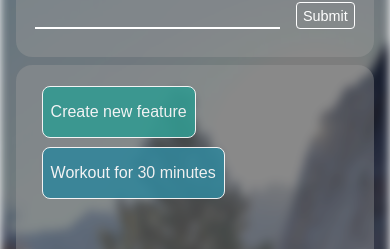
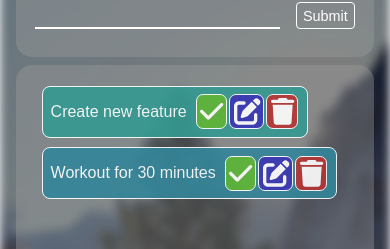
Before and after one commit to aleksandr-efimenko/inspirational-homepage, a React (Create React App) app: page / in a window 390 px wide. Shown: the part 149-398 px from the top of the page. Built offline with nearby package versions, Linux system fonts and the light colour scheme; no server answers; the database is empty.

Commit message:
add visible buttons for small screens

```diff
--- a/src/App.tsx
+++ b/src/App.tsx
@@ -1,5 +1,5 @@
 import './App.css';
-import { faChevronLeft, faChevronRight, faCircleNotch } from '@fortawesome/free-solid-svg-icons';
+import { faCheck, faChevronLeft, faChevronRight, faCircleNotch, faPenToSquare, faTrash } from '@fortawesome/free-solid-svg-icons';
 import { library } from '@fortawesome/fontawesome-svg-core';
 import { FontAwesomeIcon } from '@fortawesome/react-fontawesome';
 import { useAppDispatch, useAppSelector } from './app/hooks';
@@ -15,7 +15,7 @@ import AuthWidget from './components/Authentication/AuthWidget';
 import React from 'react';
 import ModalWindow from './components/ModalWindow/ModalWindow';
 
-library.add(faChevronLeft, faChevronRight, faCircleNotch);
+library.add(faChevronLeft, faChevronRight, faCircleNotch, faCheck, faPenToSquare, faTrash);
 
 function App() {
   const dispatch = useAppDispatch();
--- a/src/components/Tasks/Task.tsx
+++ b/src/components/Tasks/Task.tsx
@@ -3,6 +3,7 @@ import { Task, removeTaskAsync, removeTaskLocal, setTaskDoneAsync, setTaskDoneLo
 import { useAppDispatch } from '../../app/hooks'
 import { useAuthState } from 'react-firebase-hooks/auth';
 import { auth } from '../../app/firebase';
+import { FontAwesomeIcon } from '@fortawesome/react-fontawesome';
 
 export default function TaskComponent({ done, text, bgColor, id }: Task) {
   const [user] = useAuthState(auth);
@@ -33,14 +34,26 @@ export default function TaskComponent({ done, text, bgColor, id }: Task) {
   return (
     <li className={done ? 'finished-task' : ''}>
       <div className='task' style={{ backgroundColor: bgColor }}>
+        <p>{text}</p>
         <div className='task-action-container'>
           <button onClick={() => handleDoneTask(id)} className='done'>Done</button>
           <button onClick={() => handleEditTask(id)} className='edit'>Edit</button>
         </div>
         <div className='task-action-container-remove'>
-        <button onClick={() => handleDeleteTask(id)} className='remove'>Remove</button>
-          </div>
-        <p>{text}</p>
+          <button onClick={() => handleDeleteTask(id)} className='remove'>Remove</button>
+        </div>
+
+        <div className='task-action-container-small'>
+          <button onClick={() => handleDoneTask(id)} className='done'>
+            <FontAwesomeIcon className='check' size='2x' icon={['fas', 'check']} />
+          </button>
+          <button onClick={() => handleEditTask(id)} className='edit'>
+            <FontAwesomeIcon className='pen-to-square' size='2x' icon={['fas', 'pen-to-square']} />
+          </button>
+          <button onClick={() => handleDeleteTask(id)} className='remove'>
+            <FontAwesomeIcon className='trash' size='2x' icon={['fas', 'trash']} />
+          </button>
+        </div>
       </div>
     </li>
   )
--- a/src/components/Tasks/Tasks.css
+++ b/src/components/Tasks/Tasks.css
@@ -79,7 +79,7 @@ h1 {
 }
 
 .finished-task {
-    opacity: 0.2;
+    opacity: 0.3;
     transition: opacity 0.5s;
     transform: rotate(2deg);
     transition: transform 0.5s;
@@ -108,7 +108,8 @@ h1 {
 }
 
 .task-action-container button,
-.task-action-container-remove button {
+.task-action-container-remove button,
+.task-action-container-small button  {
     color: white;
     border: 1px solid white;
     border-radius: 7px;
@@ -117,8 +118,7 @@ h1 {
 }
 
 .remove {
-    background-color: hsl(0, 55%, 46%);
-    opacity: 0.7;
+    background-color: hsla(0, 55%, 46%, 0.7);
 }
 
 .done {
@@ -127,7 +127,10 @@ h1 {
 
 .edit {
     background-color: hsla(241, 55%, 46%, 0.7);
+}
 
+.task-action-container-small {
+    display: none;
 }
 
 @media only screen and (max-width: 600px) {
@@ -142,6 +145,32 @@ h1 {
     .task {
         margin: .3rem .4rem;
         padding: 0 .5rem;
+        display: flex;
+    }
+
+    .task-action-container-small {
+        display: block;
+        margin: auto 0 auto 0.5rem;
+    }
+
+    .task-action-container-small button{
+        padding: 0.2rem;
+    }
+
+    .remove {
+        background-color: hsl(0, 55%, 46%);
+    }
+
+    .done {
+        background-color: hsl(103, 55%, 46%);
+    }
+
+    .edit {
+        background-color: hsl(241, 55%, 46%);
+    }
+
+    .task-action-container, .task-action-container-remove {
+        display: none;
     }
 
     /* .task-form {
--- a/src/features/weather/Weather.tsx
+++ b/src/features/weather/Weather.tsx
@@ -7,13 +7,9 @@ import './weather.css';
 import { AppDispatch } from '../../app/store';
 import { selectManualLocationStatus } from '../locationSelection/locationManuallySlice';
 import { FontAwesomeIcon } from '@fortawesome/react-fontawesome';
-import { library } from '@fortawesome/fontawesome-svg-core';
-import { faCircleNotch } from '@fortawesome/free-solid-svg-icons';
 import { selectAutoGeoposition, selectAutoGeopositionStatus, setAutoLocationStatus, setLocationAuto } from '../locationSelection/locationAutoSlice';
 import { selectManualLocation } from "../locationSelection/locationManuallySlice";
 import { openLocationSelect } from '../modalWindow/modalWindowSlice';
-
-library.add(faCircleNotch);
 
 // import { classNames } from '../../classNames';
 
```
